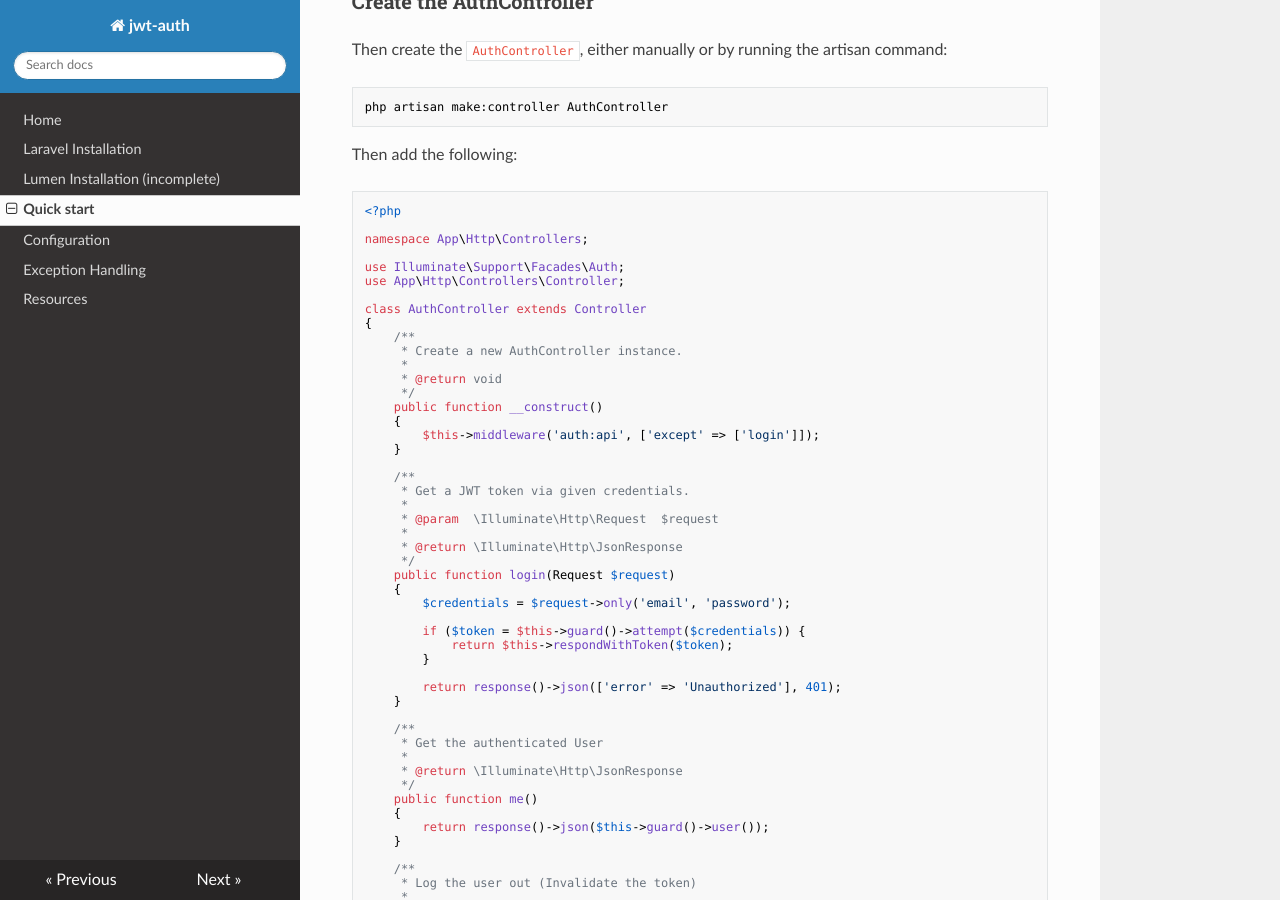
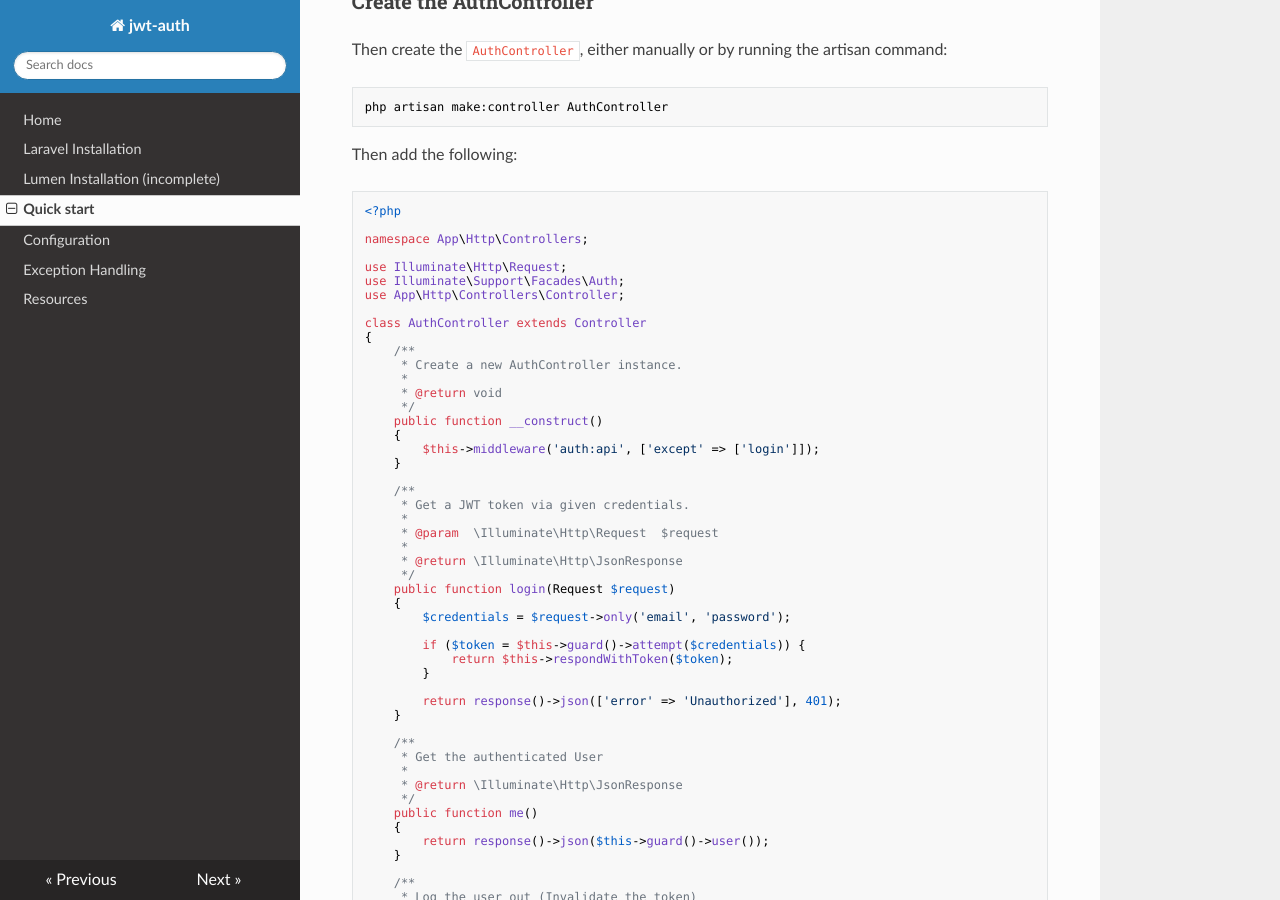
Before and after one commit to tymondesigns/jwt-auth, an MkDocs documentation site: the page built from docs/quick-start.md, in a window 1280 px wide and 900 px high, scrolled down 1824 px. Built offline with MkDocs 1.6.1, drawn with Linux system fonts in a browser that asks for light colours; nearby versions of some CDN libraries; old or Windows-style settings are respelled for this version of MkDocs.

Commit message:
Add Request namespace

```diff
--- a/docs/quick-start.md
+++ b/docs/quick-start.md
@@ -112,6 +112,7 @@ Then add the following:
 
 namespace App\Http\Controllers;
 
+use Illuminate\Http\Request;
 use Illuminate\Support\Facades\Auth;
 use App\Http\Controllers\Controller;
 
```
